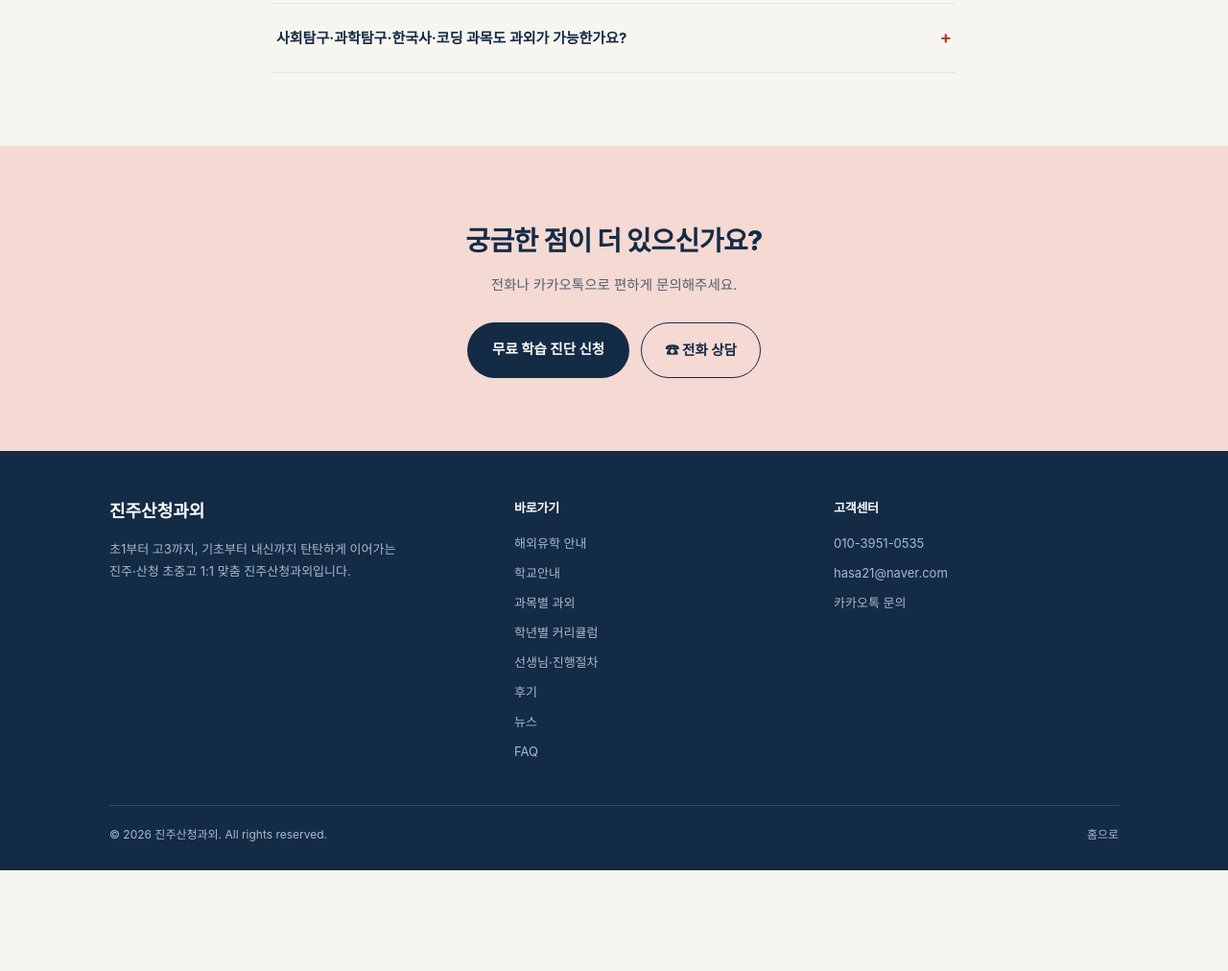
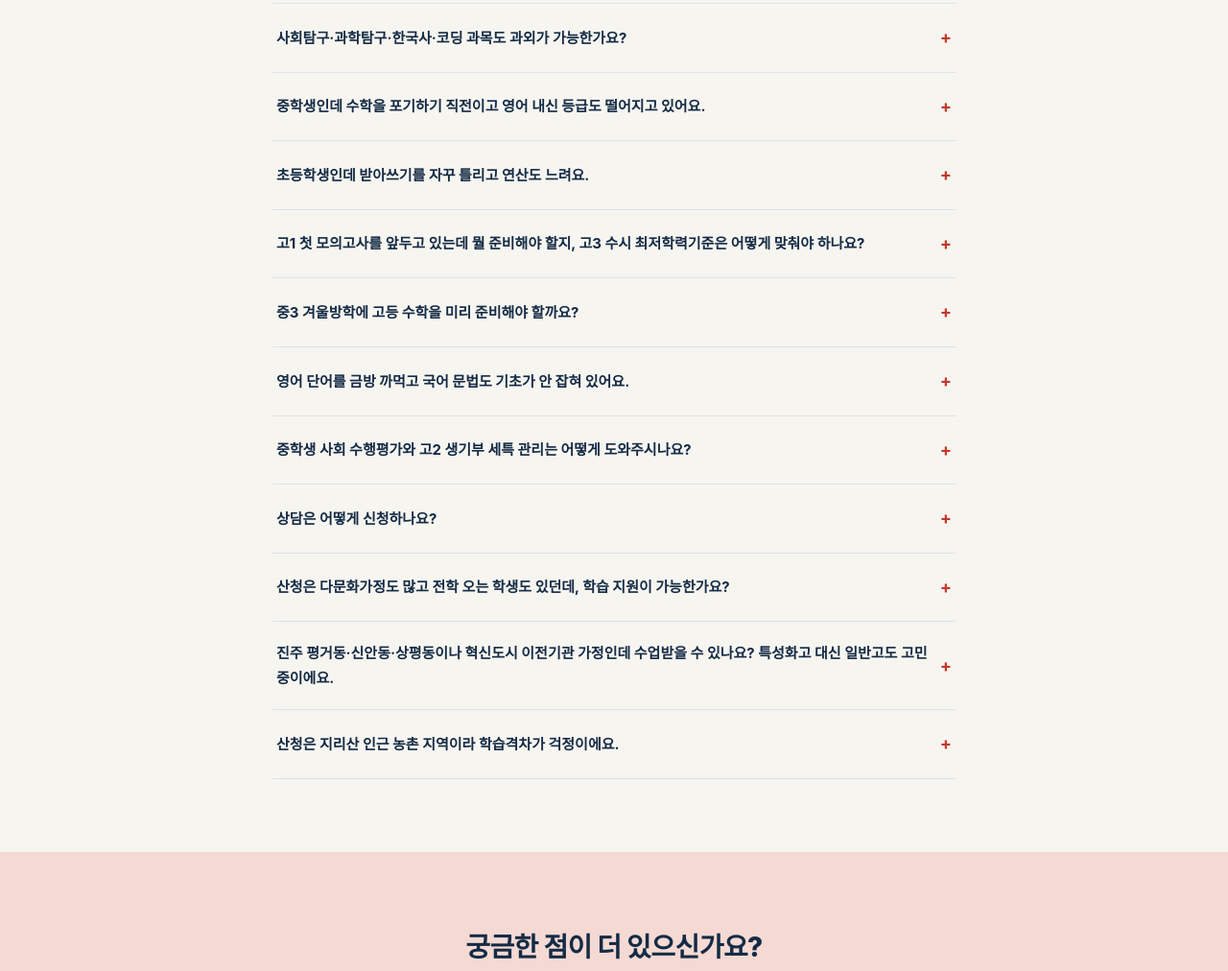
Before and after one commit to hasa080525-ctrl/easysss, a plain HTML site: page faq.html in a window 1280 px wide. Shown: the part 1260-2272 px from the top of the page at 96% size. Before the commit the page ends 2167 px from the top, so only its background shows below. Drawn offline with Linux system fonts and the light colour scheme; a web font is replaced by a local one.

Commit message:
콘텐츠: 신규 키워드를 FAQ 본문에 자연스럽게 반영
Co-Authored-By: Claude Sonnet 5 <noreply@anthropic.com>

```diff
--- a/faq.html
+++ b/faq.html
@@ -155,6 +155,46 @@
         <div class="faq-q">사회탐구·과학탐구·한국사·코딩 과목도 과외가 가능한가요?<span class="plus">+</span></div>
         <div class="faq-a"><p>네, 가능합니다. 국어·수학·영어 외에 생활과 윤리·한국지리·사회문화 등 사회탐구, 물리학·화학·생명과학·지구과학 등 과학탐구 세부과목을 진로에 맞춰 선택해 지도하고, 수능 필수 과목인 한국사와 학교 정보 교과와 연계되는 코딩(블록코딩~파이썬)도 함께 봐드립니다. 고교학점제로 탐구과목을 학생이 직접 선택해야 하는데 학교마다 개설 과목 수가 달라 선택이 쉽지 않은 경우가 많아, 상담을 통해 진주·산청 학생의 진로와 입시 전략에 맞는 과목을 함께 정해드립니다.</p></div>
       </div>
+      <div class="faq-item">
+        <div class="faq-q">중학생인데 수학을 포기하기 직전이고 영어 내신 등급도 떨어지고 있어요.<span class="plus">+</span></div>
+        <div class="faq-a"><p>수학을 포기하기 직전이라면 대부분 어느 한 단원에서부터 결손이 쌓인 경우입니다. 그 시작 지점을 먼저 찾아 다시 쌓아 올리고, 영어는 내신 서술형에서 감점되는 포인트를 짚어 등급 하락을 막는 방향으로 과목별로 다르게 접근합니다.</p></div>
+      </div>
+      <div class="faq-item">
+        <div class="faq-q">초등학생인데 받아쓰기를 자꾸 틀리고 연산도 느려요.<span class="plus">+</span></div>
+        <div class="faq-a"><p>받아쓰기 오류는 자음·모음 결합 규칙부터 다시 짚어 기초를 다지고, 연산은 반복 훈련으로 정확도와 속도를 함께 끌어올립니다.</p></div>
+      </div>
+      <div class="faq-item">
+        <div class="faq-q">고1 첫 모의고사를 앞두고 있는데 뭘 준비해야 할지, 고3 수시 최저학력기준은 어떻게 맞춰야 하나요?<span class="plus">+</span></div>
+        <div class="faq-a"><p>고1 첫 모의고사는 내신과 다른 수능형 문제 유형에 익숙해지는 것이 핵심이라 기출 분석 위주로 준비합니다. 고3 수시를 노린다면 지원 대학별 최저학력기준을 미리 확인해 전략 과목에 집중하는 방향으로 고1 때부터 로드맵을 함께 설계해드립니다.</p></div>
+      </div>
+      <div class="faq-item">
+        <div class="faq-q">중3 겨울방학에 고등 수학을 미리 준비해야 할까요?<span class="plus">+</span></div>
+        <div class="faq-a"><p>중3 겨울방학은 고1 공통수학으로 넘어가기 전 결손을 메울 마지막 기회입니다. 지금 학년 개념이 부족하면 결손부터 먼저 채운 뒤 선행을 진행합니다.</p></div>
+      </div>
+      <div class="faq-item">
+        <div class="faq-q">영어 단어를 금방 까먹고 국어 문법도 기초가 안 잡혀 있어요.<span class="plus">+</span></div>
+        <div class="faq-a"><p>단어는 한 번에 외우기보다 반복 주기를 짧게 가져가는 암기법으로, 국어 문법은 용어부터 차근차근 짚어 지문 분석에 바로 쓸 수 있도록 지도합니다.</p></div>
+      </div>
+      <div class="faq-item">
+        <div class="faq-q">중학생 사회 수행평가와 고2 생기부 세특 관리는 어떻게 도와주시나요?<span class="plus">+</span></div>
+        <div class="faq-a"><p>중등 사회 수행평가는 평가 기준에 맞춘 자료 조사·발표 구성을 함께 준비하고, 고2 세특은 수업 내용을 진로와 연결지어 기록에 남길 수 있도록 과제·발표 방향을 짚어드립니다.</p></div>
+      </div>
+      <div class="faq-item">
+        <div class="faq-q">상담은 어떻게 신청하나요?<span class="plus">+</span></div>
+        <div class="faq-a"><p>홈페이지 하단 '무료 학습 진단 신청'으로 간단히 상담 신청하실 수 있습니다.</p></div>
+      </div>
+      <div class="faq-item">
+        <div class="faq-q">산청은 다문화가정도 많고 전학 오는 학생도 있던데, 학습 지원이 가능한가요?<span class="plus">+</span></div>
+        <div class="faq-a"><p>네, 다문화가정의 경우 어휘·문해력 격차가 생기기 쉬운 지점을 먼저 진단해 국어 기초부터 차근히 채워드리고, 전학생은 이전 학교와 진도·평가 방식 차이부터 점검해 빠진 부분을 보완해드립니다.</p></div>
+      </div>
+      <div class="faq-item">
+        <div class="faq-q">진주 평거동·신안동·상평동이나 혁신도시 이전기관 가정인데 수업받을 수 있나요? 특성화고 대신 일반고도 고민 중이에요.<span class="plus">+</span></div>
+        <div class="faq-a"><p>네, 진주시 전 지역 어디서나 화상으로 동일한 선생님·커리큘럼을 받으실 수 있어 평거동·신안동·상평동이나 혁신도시 이전기관으로 새로 전입한 가정도 동일하게 수업받으실 수 있습니다. 특성화고 대신 일반고 진학을 생각하신다면 내신 등급 관리와 수능 기초를 함께 준비하는 로드맵을 중학교 때부터 세워드립니다.</p></div>
+      </div>
+      <div class="faq-item">
+        <div class="faq-q">산청은 지리산 인근 농촌 지역이라 학습격차가 걱정이에요.<span class="plus">+</span></div>
+        <div class="faq-a"><p>지리산 인근처럼 학원이 가까이 없는 농촌 지역이라도 화상 수업으로 진주시 학생과 동일한 선생님·커리큘럼을 받으실 수 있어 학습격차 걱정 없이 준비하실 수 있습니다.</p></div>
+      </div>
     </div>
   </div>
 </section>
```
